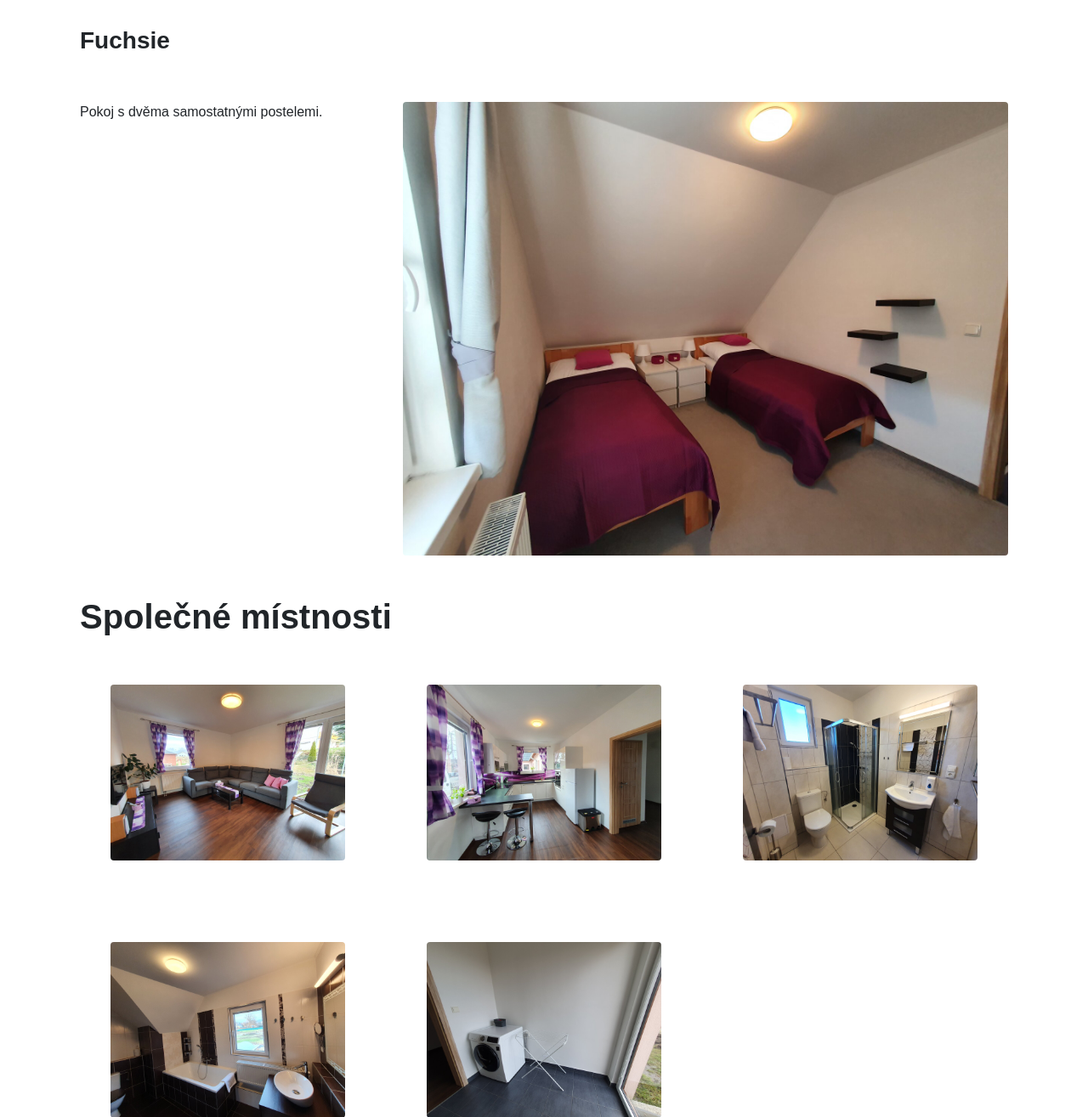
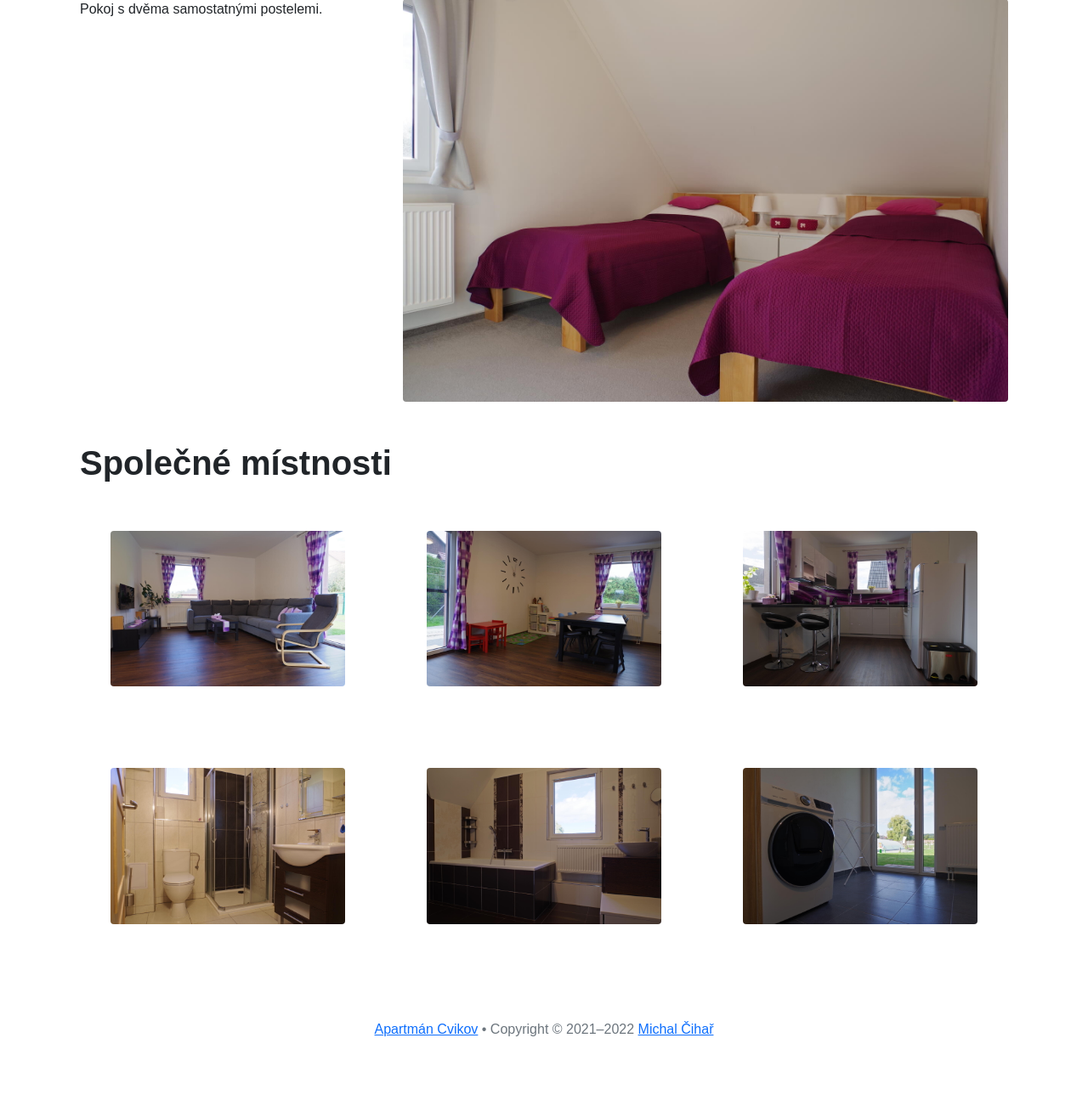
Before and after one commit to nijel/apartmancvikov, a Django app: page /en/ in a window 1280 px wide. Shown: the part 2335-3650 px from the top of the page at 85% size. After the commit the page ends 3555 px from the top, so only its background shows below. Run offline with Django 3.2, Linux system fonts and the light colour scheme; some libraries are stand-ins or nearby versions; some web fonts are replaced.

Commit message:
Update photos

```diff
--- a/apartmancvikov/templates/index.html
+++ b/apartmancvikov/templates/index.html
@@ -84,6 +84,11 @@
   </a>
   </div>
   <div class="col-lg-4 col-md-12 mb-4 mb-lg-0 p-5">
+  <a href="{% static "foto/jidelna.jpg" %}" data-toggle="lightbox" data-gallery="lightbox" data-caption="{% trans "Obývací pokoj" %}" alt="{% trans "Jídelna s dětským koutkem" %}">
+    <img src="{% static "foto/jidelna.jpg" %}" class="rounded img-fluid" />
+  </a>
+  </div>
+  <div class="col-lg-4 col-md-12 mb-4 mb-lg-0 p-5">
   <a href="{% static "foto/kuchyn.jpg" %}" data-toggle="lightbox" data-gallery="lightbox" data-caption="{% trans "Kuchyně" %}" alt="{% trans "Kuchyně" %}">
     <img src="{% static "foto/kuchyn.jpg" %}" class="rounded img-fluid" />
   </a>
```
Also changed, not shown: apartmancvikov/static/foto/fuchsie.jpg, apartmancvikov/static/foto/jidelna.jpg (added), apartmancvikov/static/foto/koupelna-dole.jpg, apartmancvikov/static/foto/koupelna-nahore.jpg, apartmancvikov/static/foto/kuchyn.jpg, apartmancvikov/static/foto/levandule.jpg, apartmancvikov/static/foto/obyvak.jpg, apartmancvikov/static/foto/pradelna.jpg, apartmancvikov/static/foto/tyrkys.jpg.
